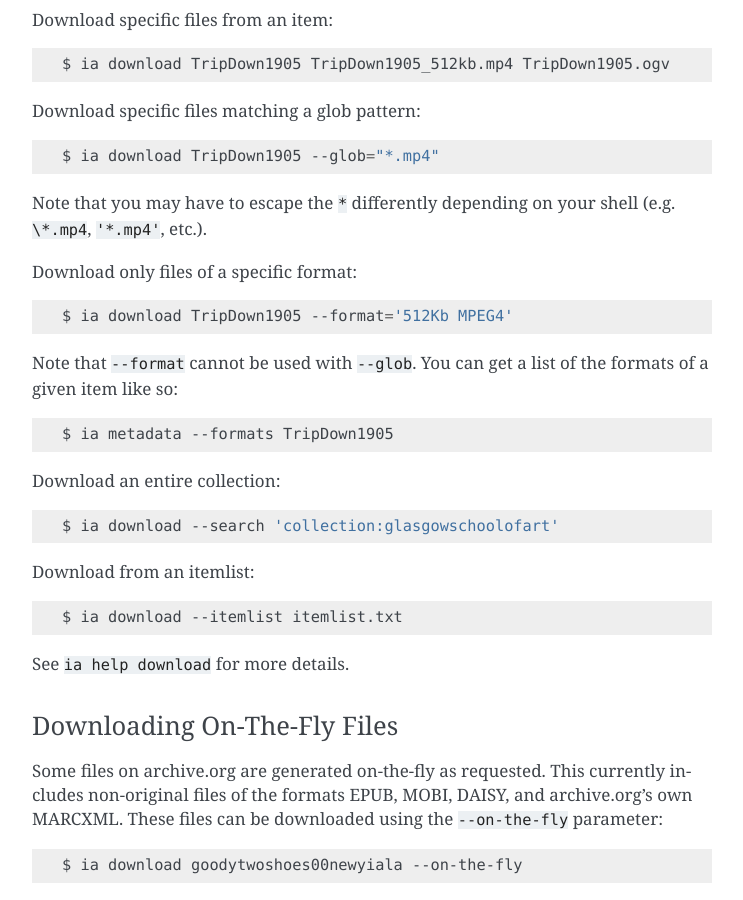
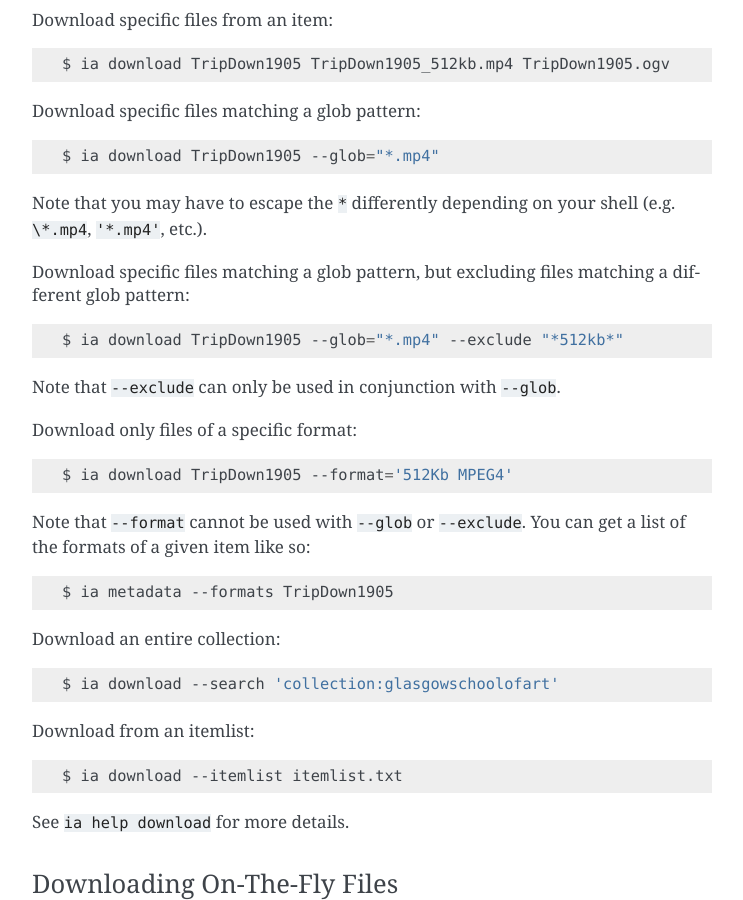
Before and after one commit to jjjake/internetarchive, a Sphinx documentation site: the page built from docs/source/cli.rst, in a window 1280 px wide and 900 px high, scrolled down 4735 px. Shown: the whole window, without its empty margins (368-1111 px from the left). Built offline with Sphinx 7.4.7, drawn with Linux system fonts in a browser that asks for light colours; the version number is read from the project's files by our own code.

Commit message:
Added documentation for --exclude

```diff
--- a/docs/source/cli.rst
+++ b/docs/source/cli.rst
@@ -227,13 +227,21 @@ Download specific files matching a glob pattern:
 
 Note that you may have to escape the ``*`` differently depending on your shell (e.g. ``\*.mp4``, ``'*.mp4'``, etc.).
 
+Download specific files matching a glob pattern, but excluding files matching a different glob pattern:
+
+.. code:: bash
+
+    $ ia download TripDown1905 --glob="*.mp4" --exclude "*512kb*"
+
+Note that ``--exclude`` can only be used in conjunction with ``--glob``.
+
 Download only files of a specific format:
 
 .. code:: bash
 
     $ ia download TripDown1905 --format='512Kb MPEG4'
 
-Note that ``--format`` cannot be used with ``--glob``.
+Note that ``--format`` cannot be used with ``--glob`` or ``--exclude``.
 You can get a list of the formats of a given item like so:
 
 .. code:: bash
```
